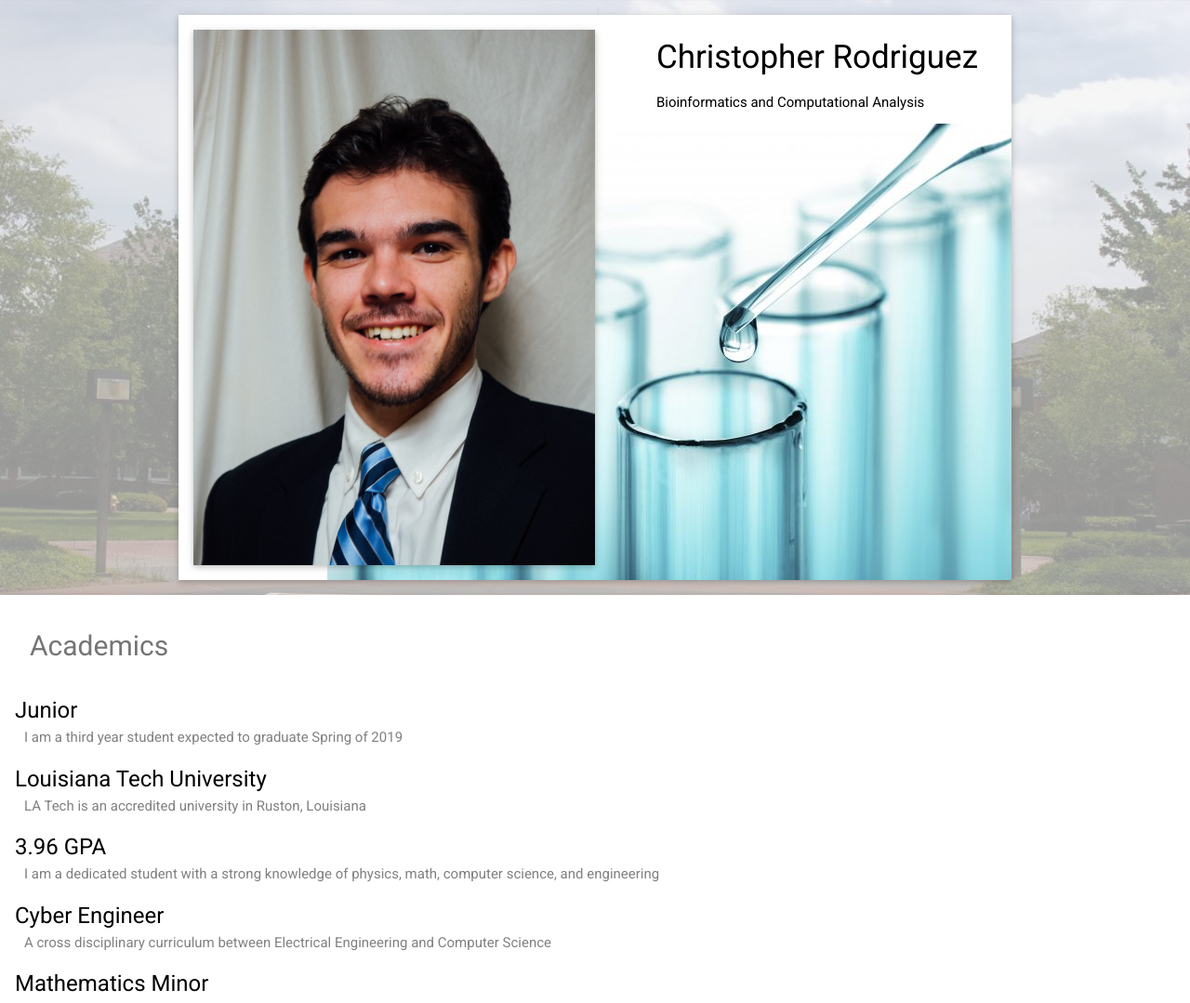
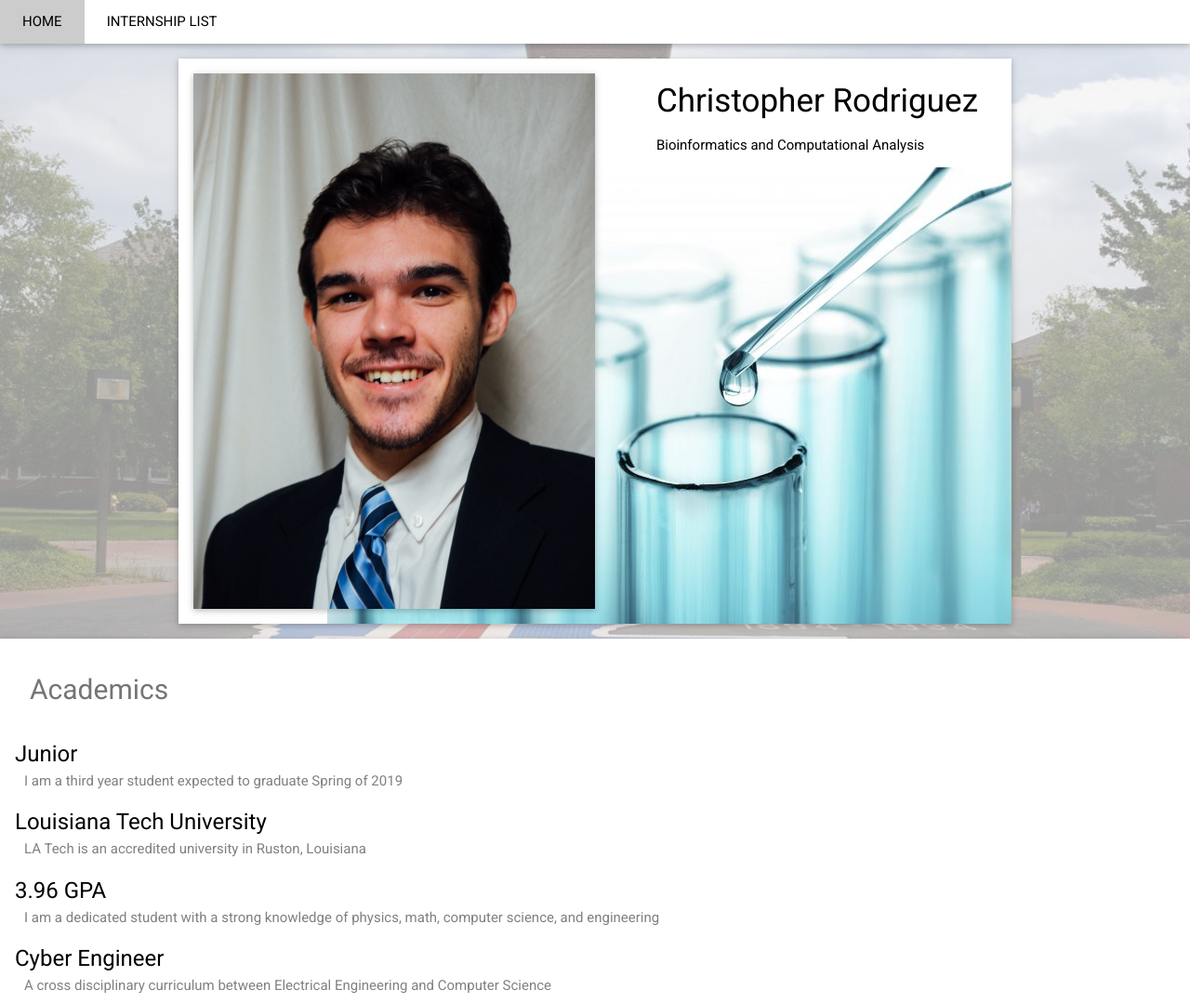
Before and after one commit to chrizrodz/chrizrodz.github.io, a plain HTML site: page index.html in a window 1280 px wide. Shown: the top 1079 px of the page at 93% size. Drawn offline with nearby package versions, Linux system fonts and the light colour scheme.

Commit message:
Added Headers

```diff
--- a/index.html
+++ b/index.html
@@ -53,6 +53,11 @@ table, th, td {
 }
 	</style>
 	<body class="w3-light-grey">
+
+		<div class="w3-bar w3-white w3-card w3-margin-bottom">
+			<a href="index.html" class="w3-bar-item w3-button w3-padding-large">HOME</a>
+			<a href="InternList.html" class="w3-bar-item w3-button w3-padding-large">INTERNSHIP LIST</a>
+		</div>
 
 		<!-- Page Container -->
 		<div class="w3-content w3-margin-top" style="max-width:1400px;">
```
Also changed, not shown: InternList.html (+4 -0 lines).
